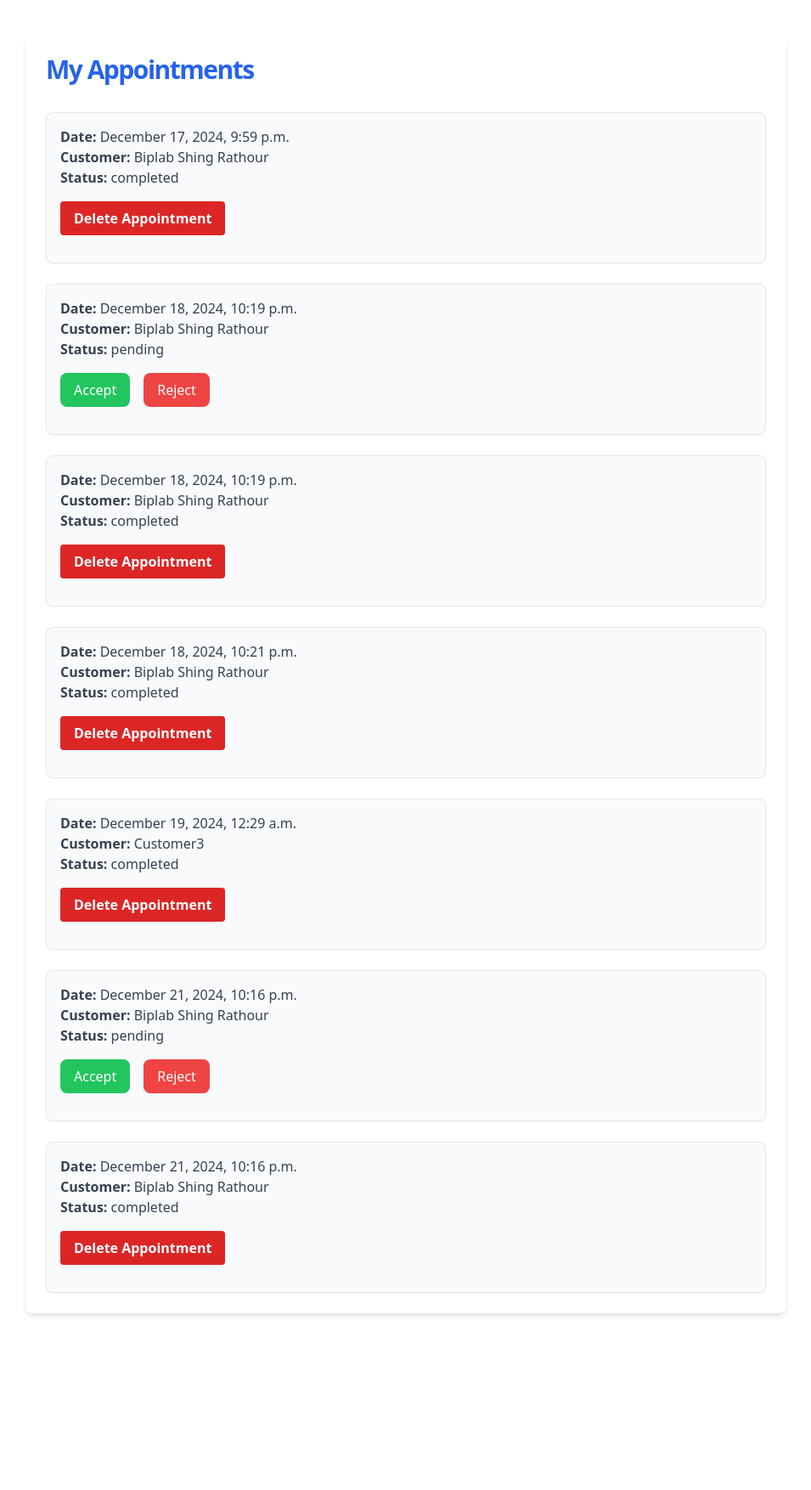
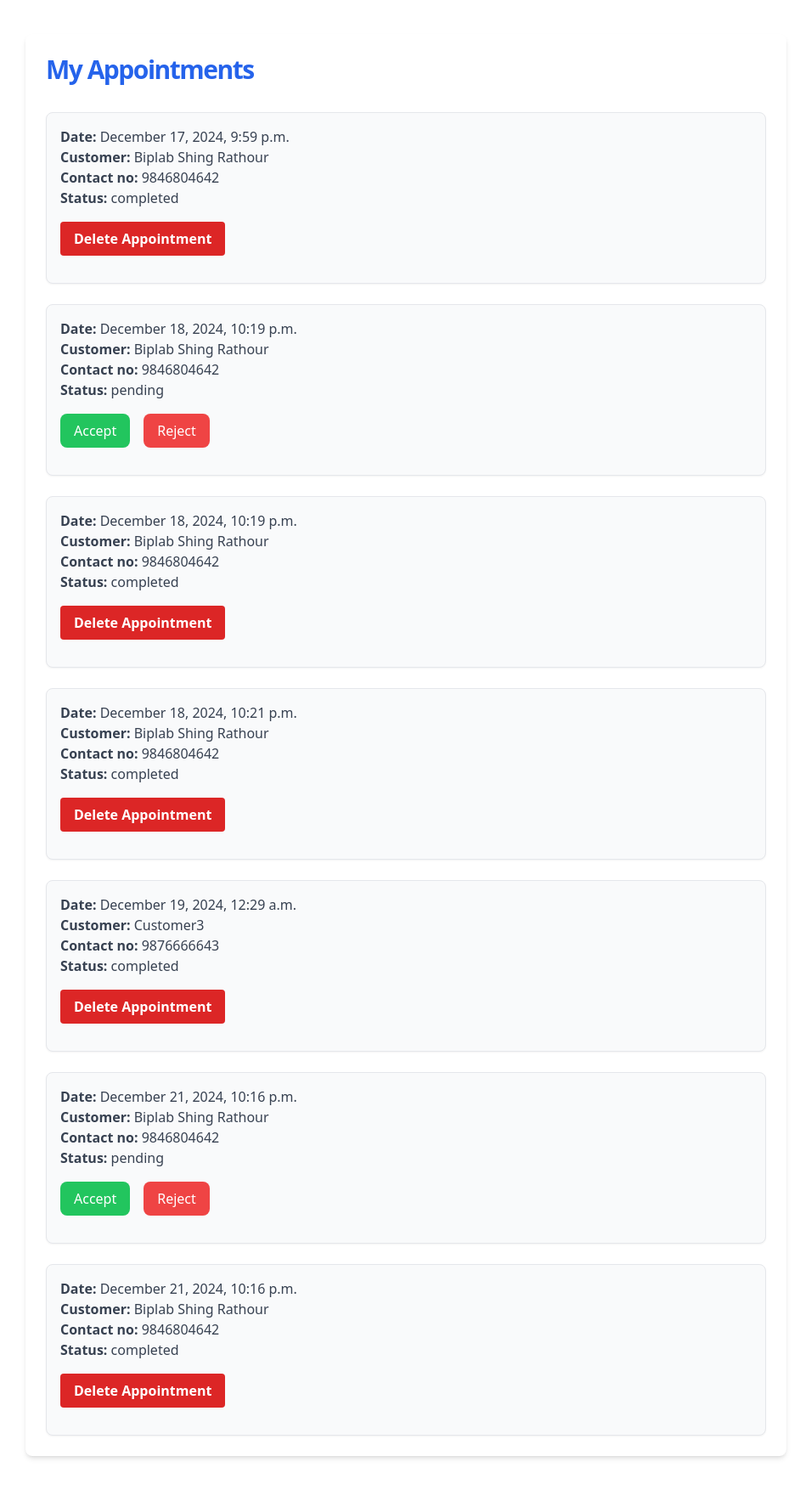
Before and after one commit to mrnlcrow/blue-caller, a Django app: template jobs/templates/jobs/worker_appointments.html in a window 1280 px wide. Shown: the whole page at 85% size, without its empty margins (162-1117 px from the left). Before the commit the page ends 1549 px from the top, so only its background shows below. Run offline with Django 5.2, Linux system fonts and the light colour scheme; the template is opened without the code that fills it: values that come from a table or form of the project are taken from there, others are empty; data comes from the database, SQL or seed files in the repository; both versions use the stored data as it was after the commit; some libraries are stand-ins or nearby versions.

```diff
--- a/jobs/templates/jobs/customer_appointments.html
+++ b/jobs/templates/jobs/customer_appointments.html
@@ -18,6 +18,9 @@
                     </p>
                     <p class="text-gray-700">
                         <span class="font-semibold">Worker:</span> {{ appointment.worker.name }}
+                    </p>
+                    <p class="text-gray-700">
+                        <span class="font-semibold">Contact no:</span> {{ appointment.worker.phone_number }}
                     </p>
                     <p class="text-gray-700">
                         <span class="font-semibold">Status:</span>
--- a/jobs/templates/jobs/worker_appointments.html
+++ b/jobs/templates/jobs/worker_appointments.html
@@ -19,8 +19,13 @@
                         <span class="font-semibold">Customer:</span> {{ appointment.customer.name }}
                     </p>
                     <p class="text-gray-700">
+                        <span class="font-semibold">Contact no:</span> {{ appointment.customer.phone_number }}
+                    </p>
+                    <p class="text-gray-700">
                         <span class="font-semibold">Status:</span> {{ appointment.status }}
                     </p>
+
+
 
                     <div class="mt-4 flex space-x-4">
                         {% if appointment.status == 'pending' %}
```
Also changed, not shown: db.sqlite3.
